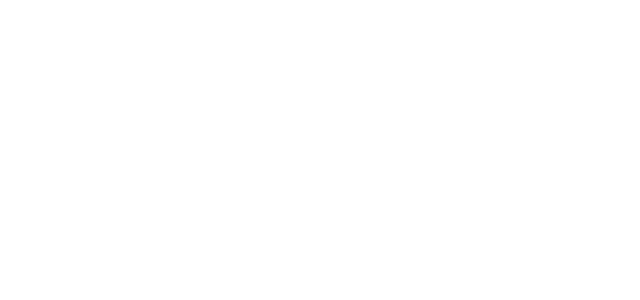
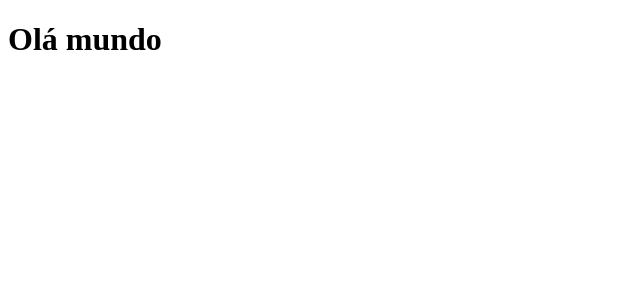
Before and after one commit to thomasravache/curso-de-angular-typescript-udemy, an Angular app: page / in a window 1280 px wide. Shown: the top 300 px of the page, without its empty margins (0-640 px from the left). Built offline with nearby package versions, Linux system fonts and the light colour scheme.

Commit message:
feat: ngOnChanges

```diff
--- a/src/app/app.component.ts
+++ b/src/app/app.component.ts
@@ -3,7 +3,10 @@
 @Component({
   selector: 'app-root',
   // transferir pra cá o router pra ficar mais organizado
-  template: '<router-outlet></router-outlet>',
+  template: `
+    <app-title title="Olá mundo"></app-title>
+    <router-outlet></router-outlet>
+  `,
   // tem mais propriedades a serem utilizadas
 })
 export class AppComponent implements OnInit {
--- a/src/app/title/title.component.ts
+++ b/src/app/title/title.component.ts
@@ -1,4 +1,4 @@
-import { Component, OnInit } from '@angular/core';
+import { Component, Input, OnChanges, OnInit, SimpleChanges } from '@angular/core';
 
 @Component({
   selector: 'app-title',
@@ -6,11 +6,18 @@
   styleUrls: ['./title.component.scss']
 })
 // Toda lógica javascript é colocada aqui
-export class TitleComponent implements OnInit {
+export class TitleComponent implements OnInit, OnChanges {
 
+  @Input() // Decorator da propriedade title para entrada de dados
   public title: string = "Bem vindo!";
 
   constructor() { }
+
+  // é sempre invocado quando vem um dado de fora
+  ngOnChanges(changes: SimpleChanges): void {
+    // Vai ser chamado quando algum dado é alterado no componente
+    console.log("Foi alterado com sucesso!");
+  }
 
   // Quando iniciar o componente ele vai fazer algo (Ciclo de vida do componente)
   ngOnInit(): void {
```
